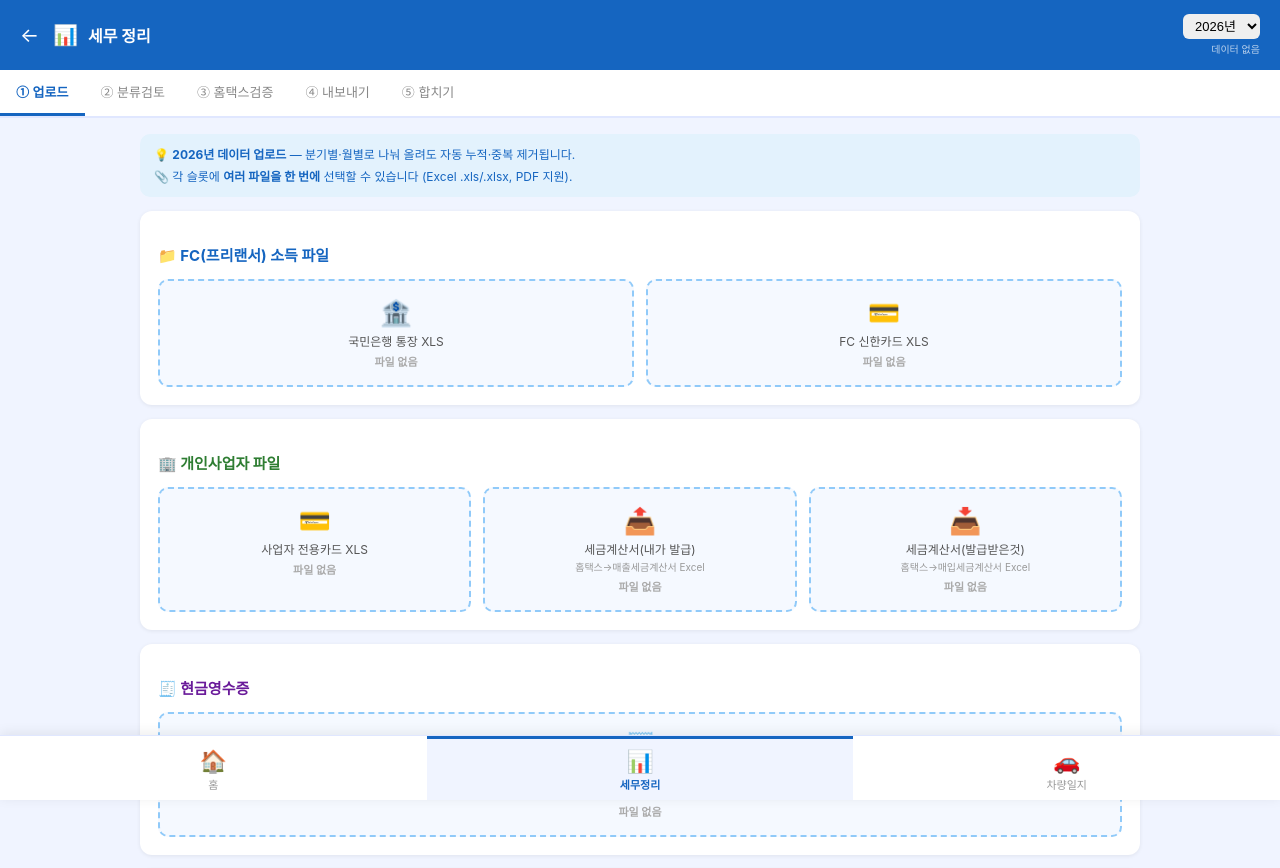
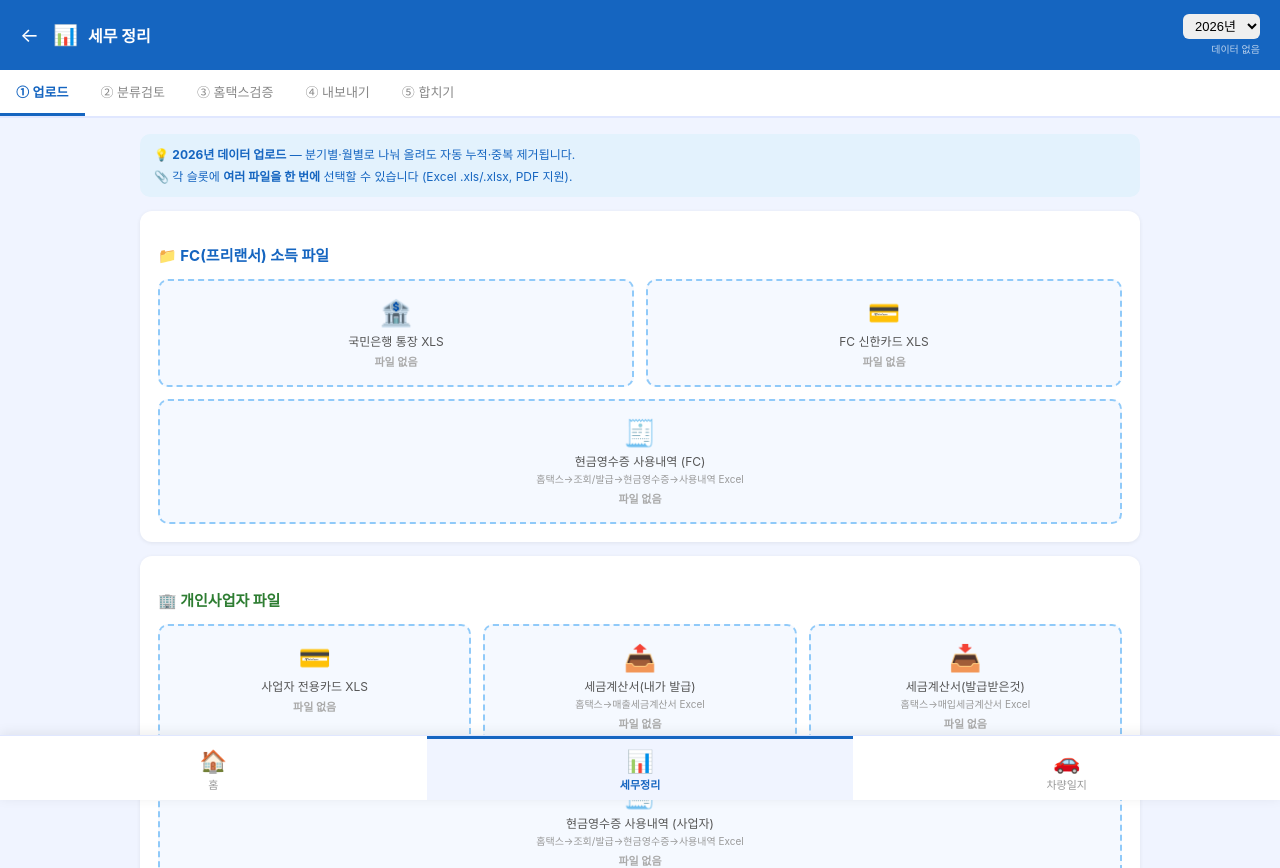
Before and after one commit to Allaboutbusiness/tax-car, a Next.js app: page /tax in a window 1280 px wide. Shown: the top 868 px of the page. Built offline with nearby package versions, Linux system fonts and the light colour scheme.

Commit message:
현금영수증을 FC/개인사업자 각 섹션에 분리 추가

```diff
--- a/app/tax/page.js
+++ b/app/tax/page.js
@@ -313,7 +313,7 @@ export default function TaxPage() {
 
   const bankRef = useRef(); const cardRef = useRef(); const bizCardRef = useRef();
   const invoiceSalesRef = useRef(); const invoicePurchaseRef = useRef();
-  const cashRef = useRef();
+  const cashRef = useRef(); const bizCashRef = useRef();
   const hometaxRef = useRef(); const mergeRef = useRef();
 
   const [bankNames, setBankNames] = useState([]);
@@ -322,6 +322,7 @@ export default function TaxPage() {
   const [invoiceSalesNames, setInvoiceSalesNames] = useState([]);
   const [invoicePurchaseNames, setInvoicePurchaseNames] = useState([]);
   const [cashNames, setCashNames] = useState([]);
+  const [bizCashNames, setBizCashNames] = useState([]);
   const [hometaxNames, setHometaxNames] = useState([]);
   const [mergeFileNames, setMergeFileNames] = useState([]);
   const [mergeStatus, setMergeStatus] = useState("");
@@ -364,7 +365,8 @@ export default function TaxPage() {
     const invoiceSalesFiles = Array.from(invoiceSalesRef.current?.files || []);
     const invoicePurchaseFiles = Array.from(invoicePurchaseRef.current?.files || []);
     const cashFiles = Array.from(cashRef.current?.files || []);
-    const allFiles = [...bankFiles, ...cardFiles, ...bizCardFiles, ...invoiceSalesFiles, ...invoicePurchaseFiles, ...cashFiles];
+    const bizCashFiles = Array.from(bizCashRef.current?.files || []);
+    const allFiles = [...bankFiles, ...cardFiles, ...bizCardFiles, ...invoiceSalesFiles, ...invoicePurchaseFiles, ...cashFiles, ...bizCashFiles];
     if (!allFiles.length) { setStatus("파일을 하나 이상 선택해주세요."); return; }
 
     saveConfig({ car_business_ratio: carRatio });
@@ -377,6 +379,7 @@ export default function TaxPage() {
       for (const f of invoiceSalesFiles) if (isExcel(f)) preCategorized.push(...(await parseTaxInvoice(f, "sales")));
       for (const f of invoicePurchaseFiles) if (isExcel(f)) preCategorized.push(...(await parseTaxInvoice(f, "purchase")));
       for (const f of cashFiles) if (isExcel(f)) newTxs.push(...(await parseCashReceipt(f)));
+      for (const f of bizCashFiles) if (isExcel(f)) newTxs.push(...(await parseCashReceipt(f)));
 
       setProgress(40); setStatus(`${newTxs.length + preCategorized.length}건 파싱 완료. 규칙 적용 중...`);
 
@@ -591,6 +594,9 @@ export default function TaxPage() {
               <DropZone icon="🏦" label="국민은행 통장 XLS" names={bankNames} inputRef={bankRef} onChange={e => setBankNames(Array.from(e.target.files).map(f => f.name))} />
               <DropZone icon="💳" label="FC 신한카드 XLS" names={cardNames} inputRef={cardRef} onChange={e => setCardNames(Array.from(e.target.files).map(f => f.name))} />
             </div>
+            <div style={{ marginTop: 12 }}>
+              <DropZone icon="🧾" label="현금영수증 사용내역 (FC)" names={cashNames} inputRef={cashRef} onChange={e => setCashNames(Array.from(e.target.files).map(f => f.name))} color="#6a1b9a" note="홈택스→조회/발급→현금영수증→사용내역 Excel" />
+            </div>
           </div>
 
           <div style={ss.card}>
@@ -600,11 +606,9 @@ export default function TaxPage() {
               <DropZone icon="📤" label="세금계산서(내가 발급)" names={invoiceSalesNames} inputRef={invoiceSalesRef} onChange={e => setInvoiceSalesNames(Array.from(e.target.files).map(f => f.name))} color="#2e7d32" note="홈택스→매출세금계산서 Excel" />
               <DropZone icon="📥" label="세금계산서(발급받은것)" names={invoicePurchaseNames} inputRef={invoicePurchaseRef} onChange={e => setInvoicePurchaseNames(Array.from(e.target.files).map(f => f.name))} color="#2e7d32" note="홈택스→매입세금계산서 Excel" />
             </div>
-          </div>
-
-          <div style={ss.card}>
-            <h3 style={{ color: "#6a1b9a", marginBottom: 14, fontSize: 15 }}>🧾 현금영수증</h3>
-            <DropZone icon="🧾" label="현금영수증 사용내역 (프리랜서·사업자 공통)" names={cashNames} inputRef={cashRef} onChange={e => setCashNames(Array.from(e.target.files).map(f => f.name))} color="#6a1b9a" note="홈택스→조회/발급→현금영수증→사용내역 조회 → Excel 저장" />
+            <div style={{ marginTop: 12 }}>
+              <DropZone icon="🧾" label="현금영수증 사용내역 (사업자)" names={bizCashNames} inputRef={bizCashRef} onChange={e => setBizCashNames(Array.from(e.target.files).map(f => f.name))} color="#6a1b9a" note="홈택스→조회/발급→현금영수증→사용내역 Excel" />
+            </div>
           </div>
 
           <div style={ss.card}>
```
